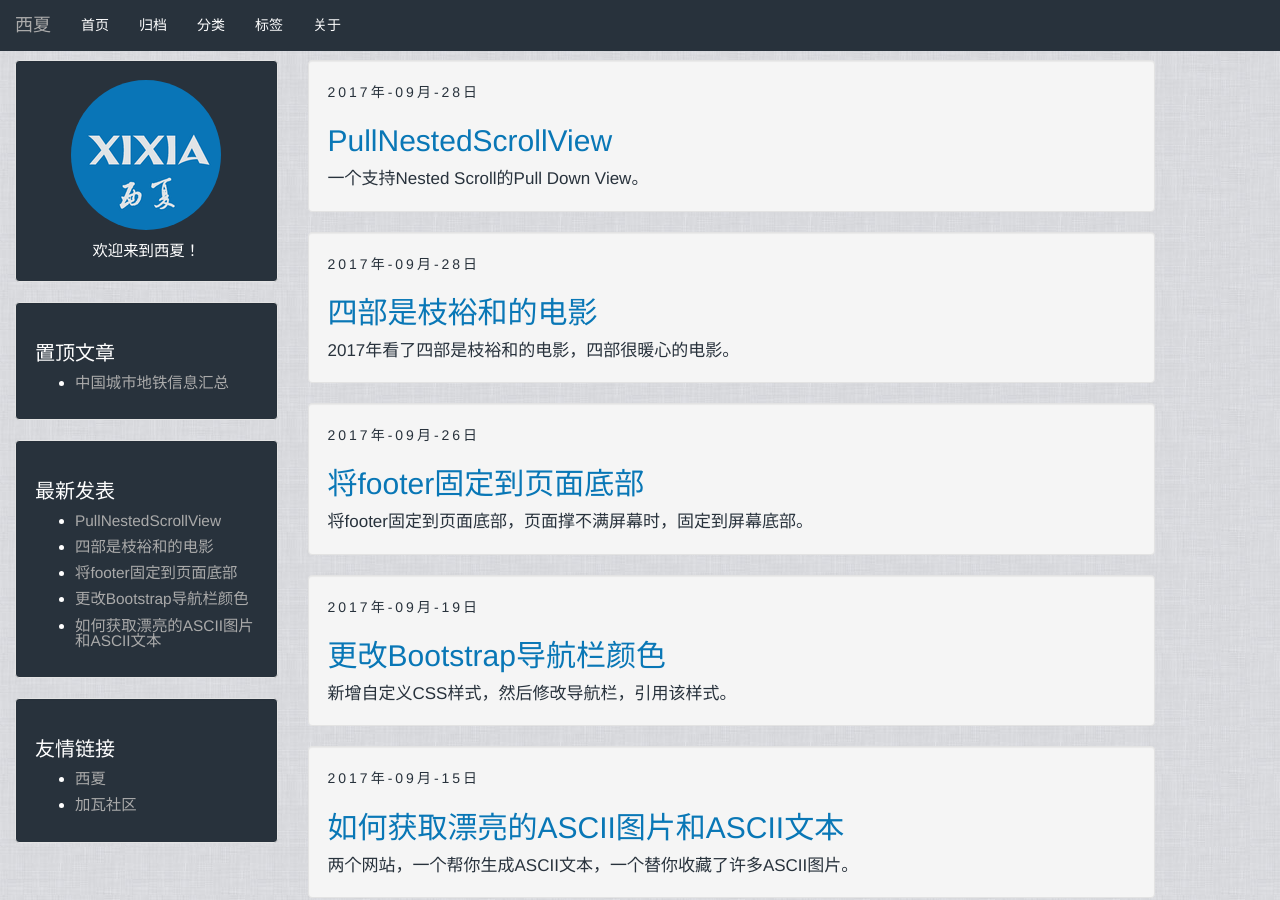
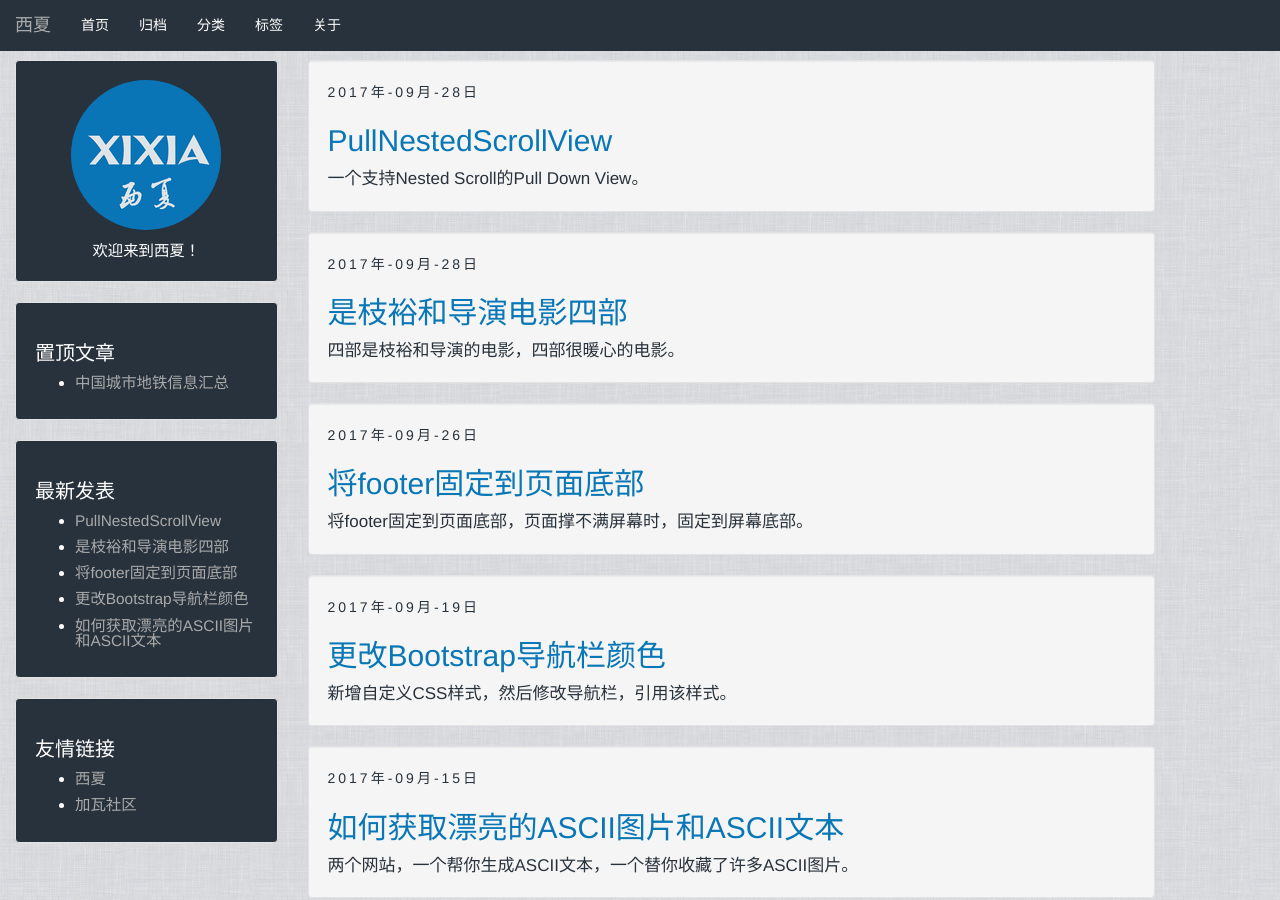
Before and after one commit to simon126649/zxixia.github.io, a Jekyll site: the page built from index.html, in a window 1280 px wide and 900 px high. Built offline with Jekyll 4.4.1, drawn with Linux system fonts in a browser that asks for light colours; the list of posts is cut into pages by our own code.

Commit message:
[xixia][20170929][ 1.Update post. ]

```diff
--- a/_posts/2017-09-28-2017-hirokazu-koreeda-movie.markdown
+++ b/_posts/2017-09-28-2017-hirokazu-koreeda-movie.markdown
@@ -1,10 +1,10 @@
 ---
 layout: movie
-title:  "四部是枝裕和的电影"
+title:  "是枝裕和导演电影四部"
 categories: Movie
 tags: Movie
 author: 西夏
-description: 2017年看了四部是枝裕和的电影，四部很暖心的电影。
+description: 四部是枝裕和导演的电影，四部很暖心的电影。
 ---
 
 {% for movie in site.data.movie._2017_hirokazu_koreeda %}
```
